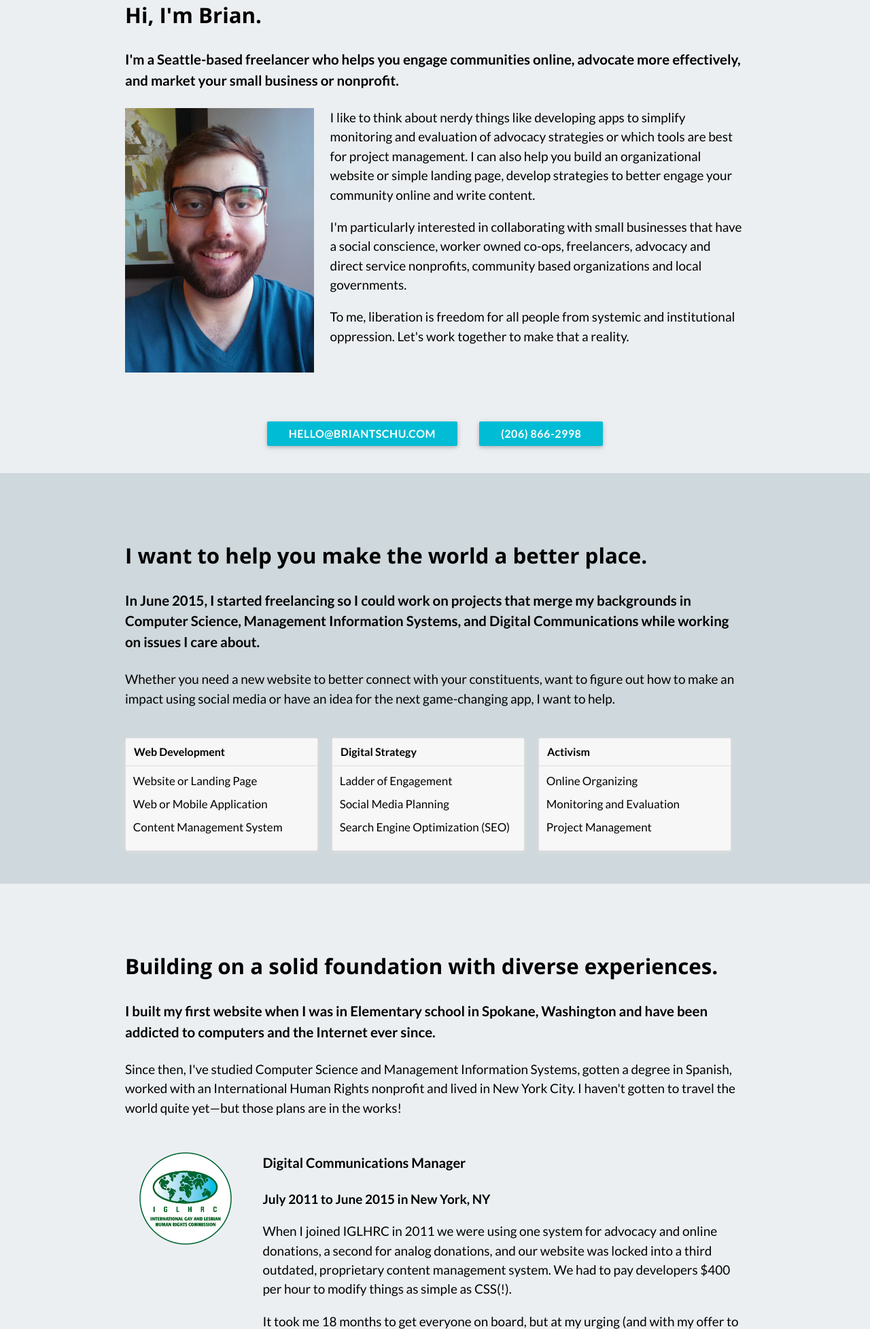
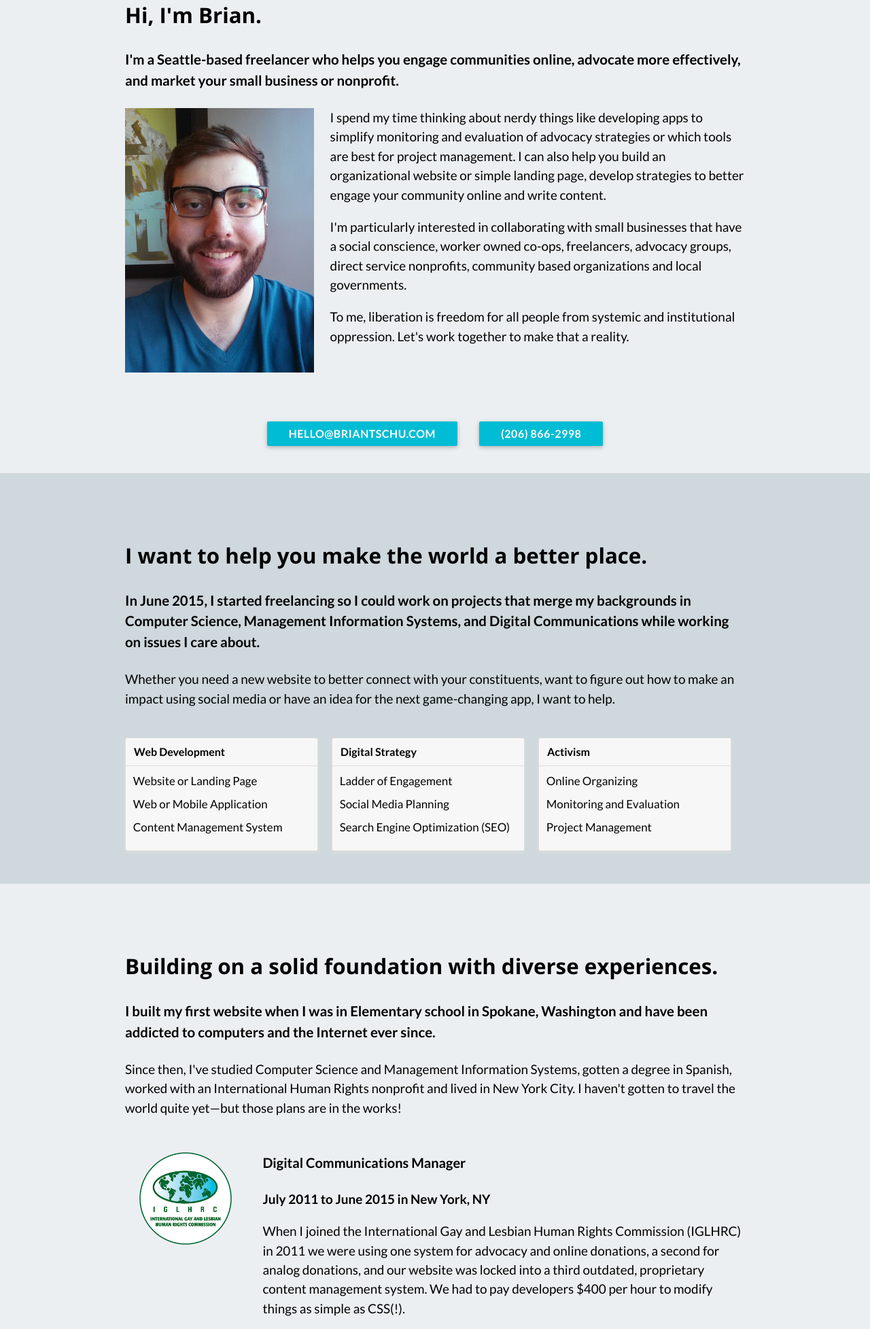
Before and after one commit to briantschu/briantschu.github.io, a plain HTML site: page index.html in a window 1280 px wide. Shown: the part 900-2855 px from the top of the page at 68% size. Drawn offline with nearby package versions, Linux system fonts and the light colour scheme; a script that the page names is missing.

Commit message:
Copy edits

```diff
--- a/index.html
+++ b/index.html
@@ -168,9 +168,9 @@
         </div>
         <div class="text">
 
-          <p>I like to think about nerdy things like developing apps to simplify monitoring and evaluation of advocacy strategies or which tools are best for project management. I can also help you build an organizational website or simple landing page, develop strategies to better engage your community online and write content.</p>
+          <p>I spend my time thinking about nerdy things like developing apps to simplify monitoring and evaluation of advocacy strategies or which tools are best for project management. I can also help you build an organizational website or simple landing page, develop strategies to better engage your community online and write content.</p>
 
-          <p>I'm particularly interested in collaborating with small businesses that have a social conscience, worker owned co-ops, freelancers, advocacy and direct service nonprofits, community based organizations and local governments.</p>
+          <p>I'm particularly interested in collaborating with small businesses that have a social conscience, worker owned co-ops, freelancers, advocacy groups, direct service nonprofits, community based organizations and local governments.</p>
 
           <p>To me, liberation is freedom for all people from systemic and institutional oppression. Let's work together to make that a reality.</p>
         </div>
@@ -251,7 +251,7 @@
         <div class="text">
           <p class="job-title">Digital Communications Manager</p>
           <p><strong>July 2011 to June 2015 in New York, NY</strong></p>
-          <p>When I joined IGLHRC in 2011 we were using one system for advocacy and online donations, a second for analog donations, and our website was locked into a third outdated, proprietary content management system. We had to pay developers $400 per hour to modify things as simple as CSS(!).</p>
+          <p>When I joined the International Gay and Lesbian Human Rights Commission (IGLHRC) in 2011 we were using one system for advocacy and online donations, a second for analog donations, and our website was locked into a third outdated, proprietary content management system. We had to pay developers $400 per hour to modify things as simple as CSS(!).</p>
 
           <p>It took me 18 months to get everyone on board, but at my urging (and with my offer to manage the project), we hired a shop to liberate the website content by migrating the site to Drupal, eliminate manual data entry for online donations by connecting Drupal and Salesforce, and develop new tools for advocacy. The system wasn't perfect, but it was miles ahead of where we started.</p>
 
@@ -282,7 +282,7 @@
         <div class="text">
           <p class="job-title">Web Developer</p>
           <p><strong>June 2009 to June 2010 in Bellingham, WA</strong></p>
-          <p>For my senior year at Western, after two years as a Resident Advisor on campus, I joined the University Residences web team. I brought a unique perspective to the team as the only developer with experience on the "other side" using the apps the team built.</p>
+          <p>For my senior year at Western, after two years as a Resident Advisor on campus, I joined the University Residences web team. I brought a unique perspective to the team as the only developer with field experience actually using the apps the team built.</p>
           <p>I quickly learned Python and Django and developed an application for resident advisors to organize competitions between their communities within a few months. I spent the rest of the year iterating the app and contributing to other projects with our small, agile team.</p>
         </div>
       </div>
```
